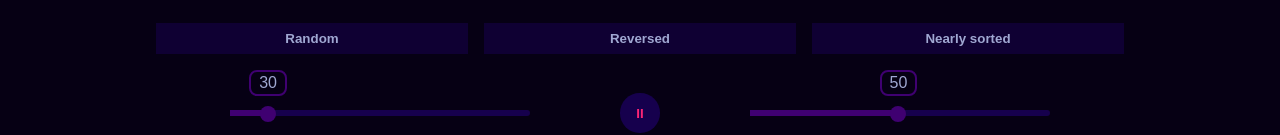
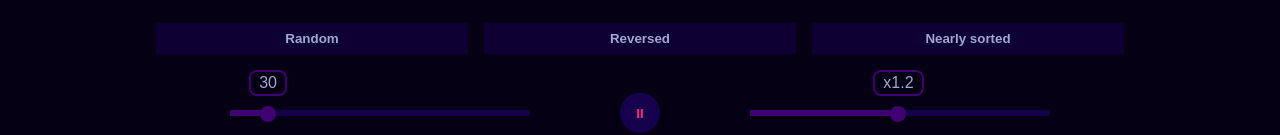
Before and after one commit to Eckry/Sorted-Symphony, a React (Vite) app: page / in a window 1280 px wide. Shown: the part 817-952 px from the top of the page. Built offline with nearby package versions, Linux system fonts and the light colour scheme; a web font is replaced by a local one.

Commit message:
add a good format to velocity input

```diff
--- a/src/components/RangeInputVelocity.tsx
+++ b/src/components/RangeInputVelocity.tsx
@@ -24,6 +24,10 @@ export const RangeInputVelocity: React.FC<Props> = ({
 
   const position = percent * 100;
 
+  const velocityToShow = (1.5 / 99 * length + 48 / 99).toFixed(1)
+  // y = mx + b
+  // 100 -> 2
+  // 1 -> 0.5
   return (
     <div className="configuration-range">
       <input
@@ -45,7 +49,7 @@ export const RangeInputVelocity: React.FC<Props> = ({
       </div>
       <div className="wrapper">
         <div className="control-wrapper" style={{ left: `${position}%` }}>
-          <div className="rangeinput-tooltip">{length}</div>
+          <div className="rangeinput-tooltip">x{velocityToShow}</div>
           <div className="control-dot"></div>
         </div>
       </div>
```
